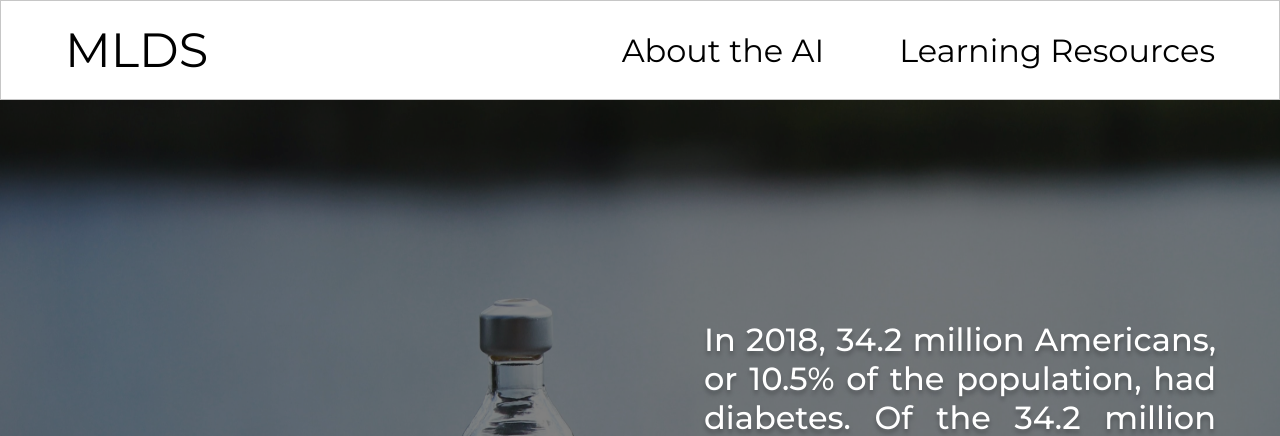
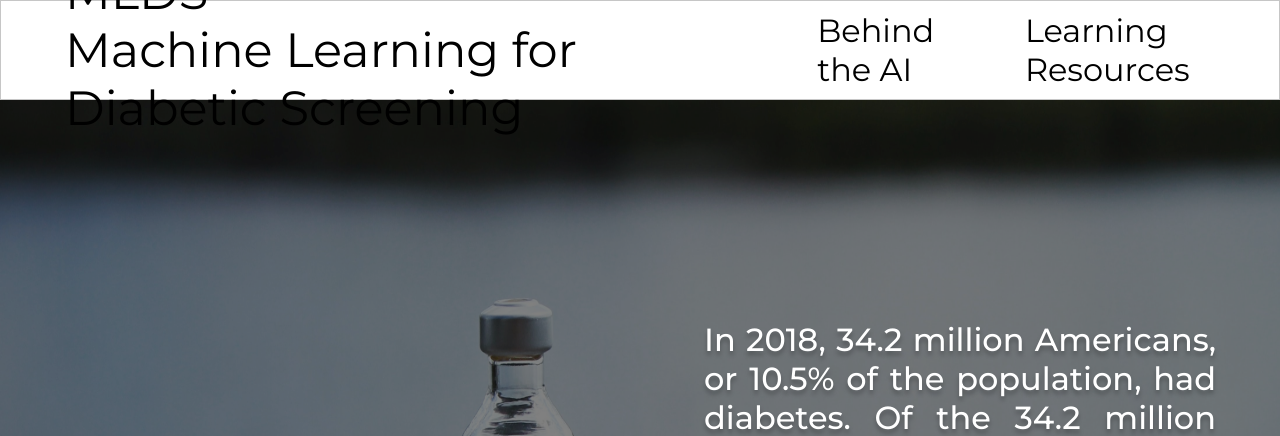
Before and after one commit to stefan-wei/MLDS, a Flask app: page / in a window 1280 px wide. Shown: the top 436 px of the page. Run offline with Flask 2, Linux system fonts and the light colour scheme.

Commit message:
Update index.html

```diff
--- a/templates/index.html
+++ b/templates/index.html
@@ -16,13 +16,14 @@
   <body>
 
     <!-- THIS IS THE HEADER -->
-  <div class='header'>
-    <div class='title' ><a href="{{ url_for('index') }}">MLDS</a></div>
-    <div class='headerlinks'>
-      <div class='headerlink'><a href="{{ url_for('ai') }}">About the AI</a></div>
-      <div class='headerlink'><a href="{{ url_for('learn') }}">Learning Resources</a></div>
+    <div class='header'>
+      <div class='title' ><a href="{{ url_for('index') }}">MLDS</a>
+        <div class='titledisc'>Machine Learning for Diabetic Screening</div></div>
+      <div class='headerlinks'>
+        <div class='headerlink'><a href="{{ url_for('ai') }}">Behind the AI</a></div>
+        <div class='headerlink'><a href="{{ url_for('learn') }}">Learning Resources</a></div>
+      </div>
     </div>
-  </div>
 
   <div class='headerspacer'></div>
   <div class='home'>
@@ -91,3 +92,5 @@
         <img src='/static/prettystuff/chart.svg' class='chart_svg'>
       </div>
     </div>
+</body>
+</html>
```
